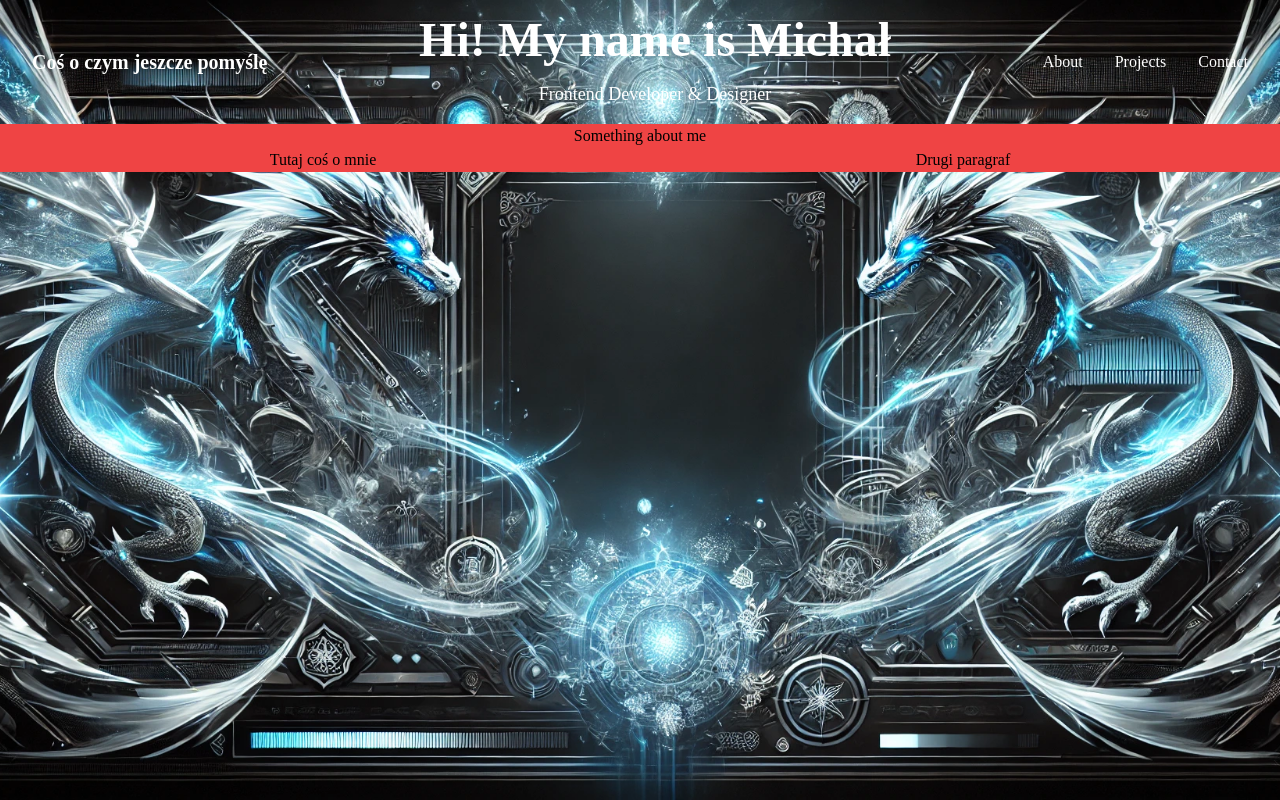
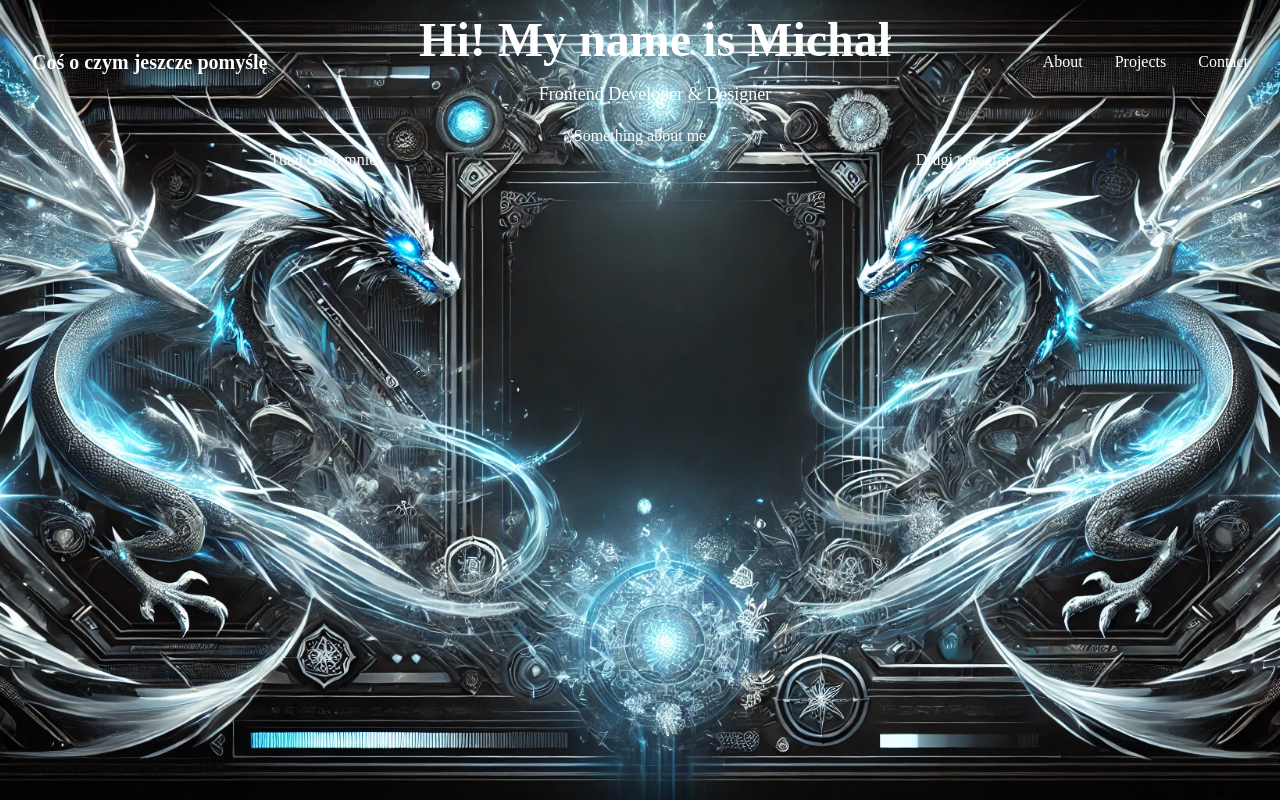
Before and after one commit to FlamingShali/Porfolio-Page, a React (Vite) app: page /aboutSection in a window 1280 px wide. Built offline with nearby package versions, Linux system fonts and the light colour scheme.

Commit message:
Fixed color for aboutSection

```diff
--- a/src/index.css
+++ b/src/index.css
@@ -4,4 +4,5 @@
 
 body {
   font-family: cursive;
+  color: white;
 }
--- a/src/pages/AboutSection.jsx
+++ b/src/pages/AboutSection.jsx
@@ -1,6 +1,6 @@
 const AboutSection = () => {
   return (
-    <div className="flex flex-col bg-red-500 ">
+    <div className="flex flex-col bg-transparent ">
       <h1 className="self-center">Something about me</h1>
       <div className="flex flex-row ">
         <p className="m-auto">Tutaj coś o mnie</p>
--- a/src/ui/AppLayout.jsx
+++ b/src/ui/AppLayout.jsx
@@ -4,7 +4,7 @@ import NavBar from "../components/NavBar";
 const AppLayout = () => {
   return (
     <div
-      className="flex flex-col relative w-screen h-screen bg-cover bg-center"
+      className="flex  flex-col relative w-screen h-screen bg-cover bg-center"
       style={{ backgroundImage: "url(/images/themeDragons.webp)" }}
     >
       <NavBar />
```
